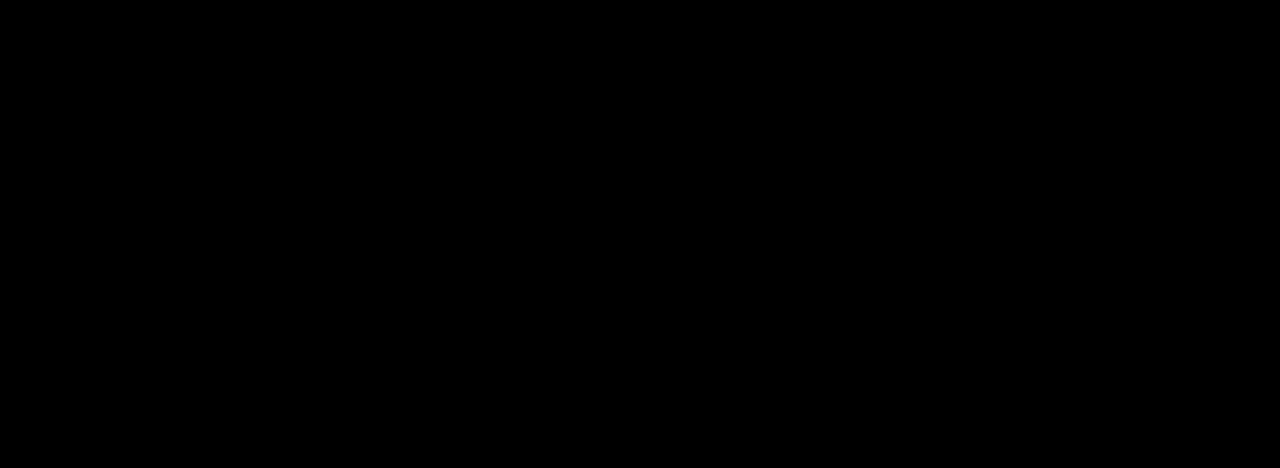
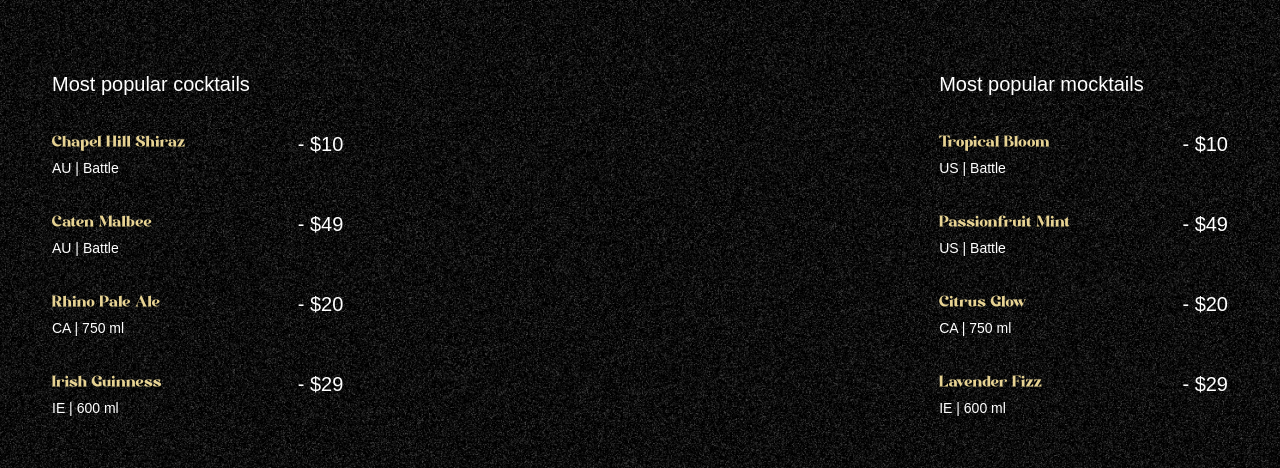
Before and after one commit to iamarshalrejith/PourDrink, a React (Vite) app: page / in a window 1280 px wide. Shown: the part 890-1358 px from the top of the page. Built offline with nearby package versions, Linux system fonts and the light colour scheme; a web font is replaced by a local one.

Commit message:
Implement Cocktail Section

```diff
--- a/src/App.jsx
+++ b/src/App.jsx
@@ -3,6 +3,7 @@
 import { ScrollTrigger, SplitText } from 'gsap/all'
 import Navbar from './components/Navbar.jsx'
 import Hero from './components/Hero.jsx'
+import Cocktails from './components/Cocktails.jsx'
 
 gsap.registerPlugin(ScrollTrigger, SplitText)
 const App = () => {
@@ -10,6 +11,7 @@
     <main>
         <Navbar />
         <Hero />
+        <Cocktails />
     </main>
   )
 }
--- /dev/null
+++ b/src/components/Cocktails.jsx
@@ -0,0 +1,77 @@
+import React from "react";
+import { cocktailLists, mockTailLists} from "../../constants";
+import gsap from "gsap";
+import { useGSAP } from "@gsap/react";
+
+const Cocktails = () => {
+    useGSAP(()=>{
+        const parralaxTimeLine = gsap.timeline({
+            scrollTrigger:{
+                trigger:'#cocktails',
+                start: 'top 30%',
+                end: 'bottom 80%',
+                scrub: true,
+            }
+        })
+
+        parralaxTimeLine.from('#c-left-leaf',{
+            x:-100,
+            y: 100
+        })
+
+        parralaxTimeLine.from('#c-right-leaf',{
+            x:100,
+            y:100
+        })
+
+    })
+  return (
+    <section id="cocktails" className="noisy">
+      <img src="/images/cocktail-left-leaf.png" alt="l-leaf" id="c-left-leaf" />
+      <img src="/images/cocktail-right-leaf.png" alt="r-leaf" id="c-right-leaf" />
+
+      <div className="list">
+        <div className="popular">
+          <h2>Most popular cocktails</h2>
+
+          <ul>
+            {cocktailLists.map((cocktail) => {
+              return (
+                <li key={cocktail.name}>
+                  <div className="md:me-28">
+                    <h3>{cocktail.name}</h3>
+                    <p>
+                      {cocktail.country} | {cocktail.detail}
+                    </p>
+                  </div>
+                  <span>- {cocktail.price}</span>
+                </li>
+              );
+            })}
+          </ul>
+        </div>
+
+        <div className="loved">
+          <h2>Most popular mocktails</h2>
+          <ul>
+            {mockTailLists.map((mocktail) => {
+              return (
+                <li key={mocktail.name}>
+                  <div className="me-28 ">
+                    <h3>{mocktail.name}</h3>
+                    <p>
+                      {mocktail.country} | {mocktail.detail}
+                    </p>
+                  </div>
+                  <span>- {mocktail.price}</span>
+                </li>
+              );
+            })}
+          </ul>
+        </div>
+      </div>
+    </section>
+  );
+};
+
+export default Cocktails;
--- a/src/components/Hero.jsx
+++ b/src/components/Hero.jsx
@@ -6,9 +6,6 @@
 
 const Hero = () => {
   const videoRef = useRef();
-
-
-
   const isMobile = useMediaQuery({ maxWidth: 767 });
   useGSAP(() => {
     const heroSplit = new SplitText(".title", { type: "chars, words" });
@@ -48,7 +45,7 @@
       .to(".left-leaf", { y: -200 }, 0);
 
       const startValue = isMobile ? 'top 50%' : 'center 60%'
-      const endValue = isMobile ? '120% top':'bottom top'
+      const endValue = isMobile ? '275% top':'bottom top'
 
      const tl = gsap.timeline({
          scrollTrigger: {
--- a/src/index.css
+++ b/src/index.css
@@ -151,11 +151,11 @@
       @apply container mx-auto relative z-10 flex md:flex-row flex-col justify-between items-start gap-20 pt-40 2xl:px-0 px-5;
 
       .popular {
-        @apply space-y-8 w-full md:w-fit;
+        @apply space-y-8 w-full md:w-fit px-4 md:px-8;
       }
 
       .loved {
-        @apply space-y-8 w-full md:w-fit pb-20 md:pb-0;
+        @apply space-y-8 w-full md:w-fit pb-20 md:pb-0 px-4 md:px-8;
       }
 
       h2 {
```
